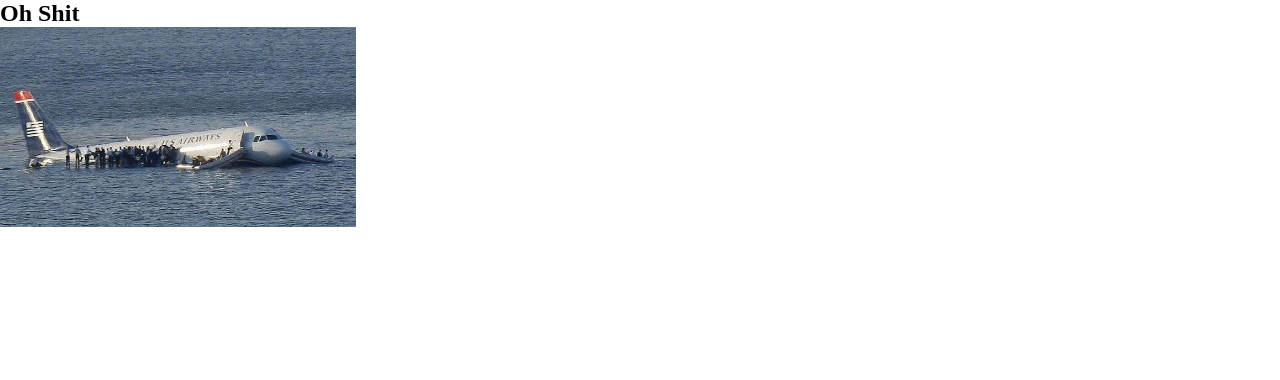
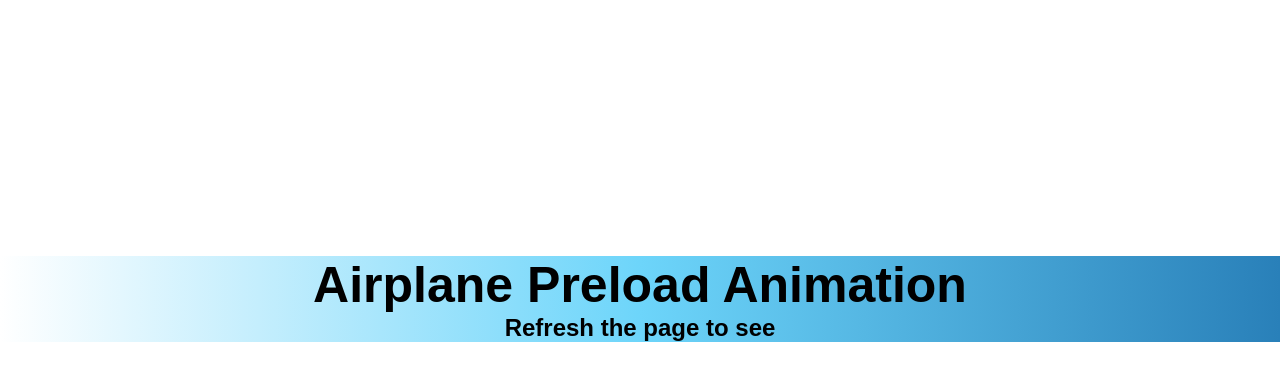
Before and after one commit to gmujica/airplane-preloader, a plain HTML site: page index.html in a window 1280 px wide. Drawn offline with Linux system fonts and the light colour scheme.

Commit message:
some  changes

```diff
--- a/index.html
+++ b/index.html
@@ -16,8 +16,8 @@
         <img class="cloud_3" src="./img/cloud.png" alt="cloud">
     </div>
     <section>
-        <h1>Oh Shit</h1>
-        <img src="./img/accidente-rio-hudson--644x362.jpg" alt="">
+        <h1>Airplane Preload Animation</h1>
+        <h2>Refresh the page to see</h2>
     </section>
     <script src="./app.js"></script>
 </body>
--- a/style.css
+++ b/style.css
@@ -13,7 +13,7 @@
     display: flex;
     justify-content: center;
     align-items: center;
-    transition: opacity 0.5s ease;
+    transition: opacity 2s ease;
 }
 
 .cloud_1,
@@ -57,13 +57,22 @@
     font-family: sans-serif;
 }
 
-section img {
-    height: 200px;
-}
-
 .preload-finish {
     opacity: 0;
     pointer-events: none;
+}
+
+section  {
+    font-family: sans-serif;
+    text-align: center;
+    margin-top: 20%;
+    background: #2980B9;  /* fallback for old browsers */
+    background: -webkit-linear-gradient(to right, #FFFFFF, #6DD5FA, #2980B9);  /* Chrome 10-25, Safari 5.1-6 */
+    background: linear-gradient(to right, #FFFFFF, #6DD5FA, #2980B9); /* W3C, IE 10+/ Edge, Firefox 16+, Chrome 26+, Opera 12+, Safari 7+ */
+}
+
+section h1 {
+    font-size: 50px;
 }
 
 @keyframes airplane  {
```
Also changed, not shown: img/accidente-rio-hudson--644x362.jpg (deleted), img/images.jpeg (added), 1 other file.
